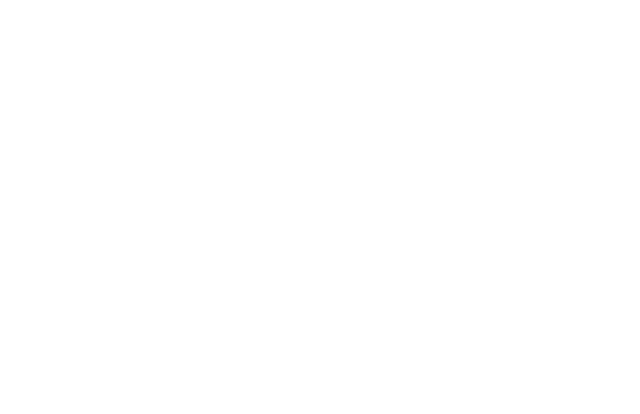
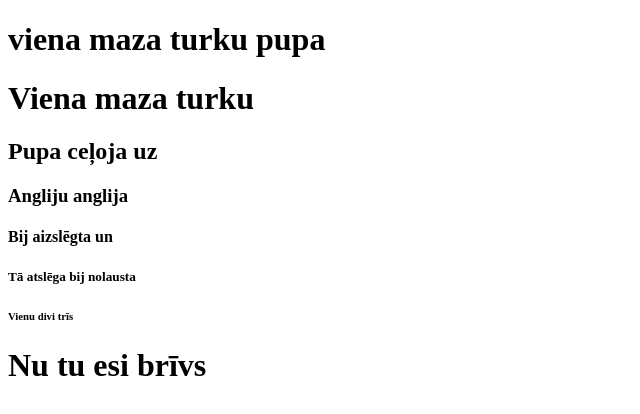
Before and after one commit to Taukuls2007/RT2069, a plain HTML site: page index.html in a window 1280 px wide. Shown: the whole page, without its empty margins (0-640 px from the left). Drawn offline with Linux system fonts and the light colour scheme.

Commit message:
Update index.html

```diff
--- a/index.html
+++ b/index.html
@@ -1,3 +1,19 @@
-<!DOCTYPE <html>
+<!DOCTYPE html>
+<html>
+
 <head>
 </head>
+
+<body>
+
+  <h1 style="backround-color:blue;">viena maza turku pupa</h1>
+<h1>Viena maza turku</h1>
+<h2>Pupa ceļoja uz</h2>
+<h3>Angliju anglija</h3>
+<h4>Bij aizslēgta un</h4>
+<h5>Tā atslēga bij nolausta</h5>
+<h6>Vienu divi trīs</h6>
+<h1>Nu tu esi brīvs</h1>
+
+</body>
+</html>
```
